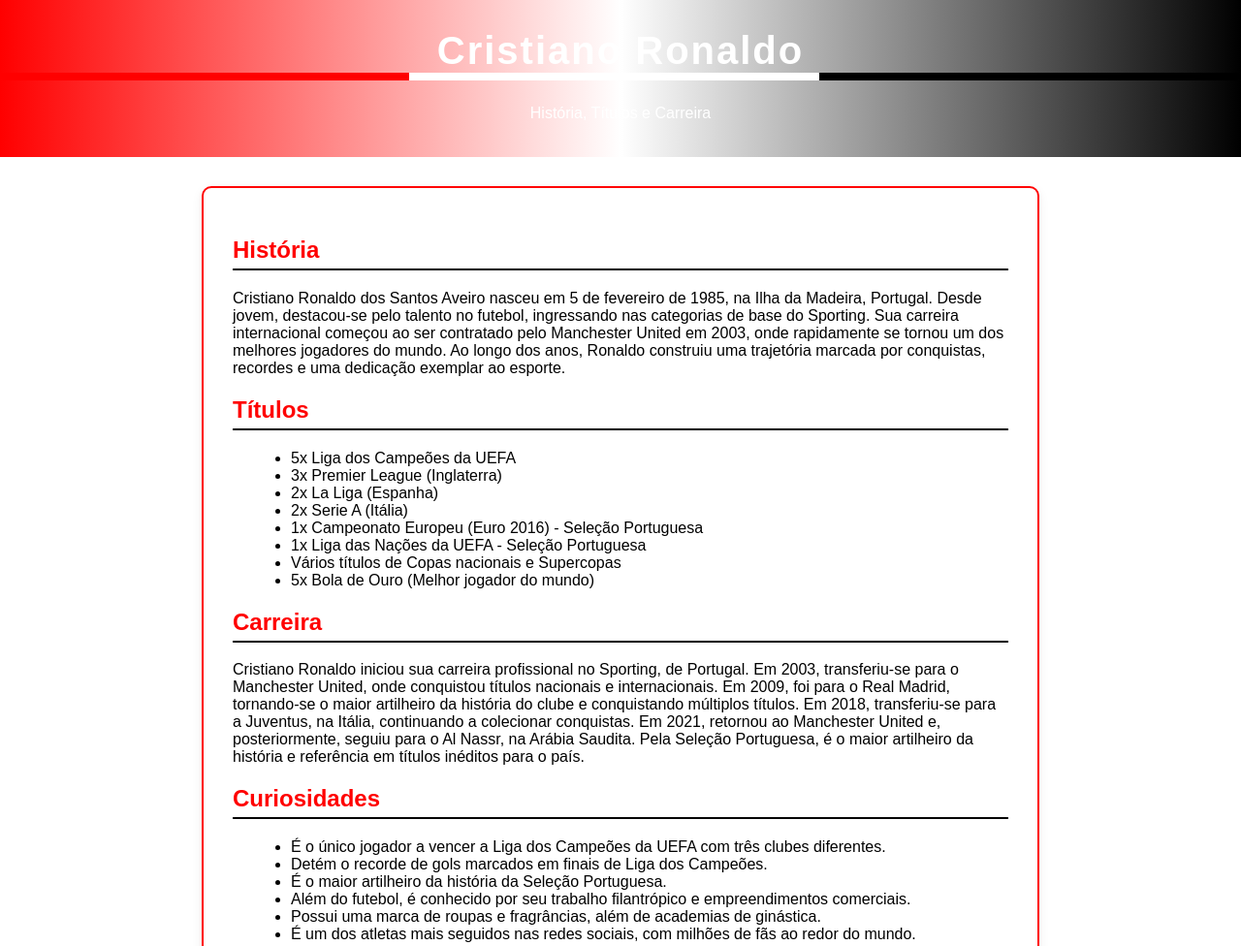
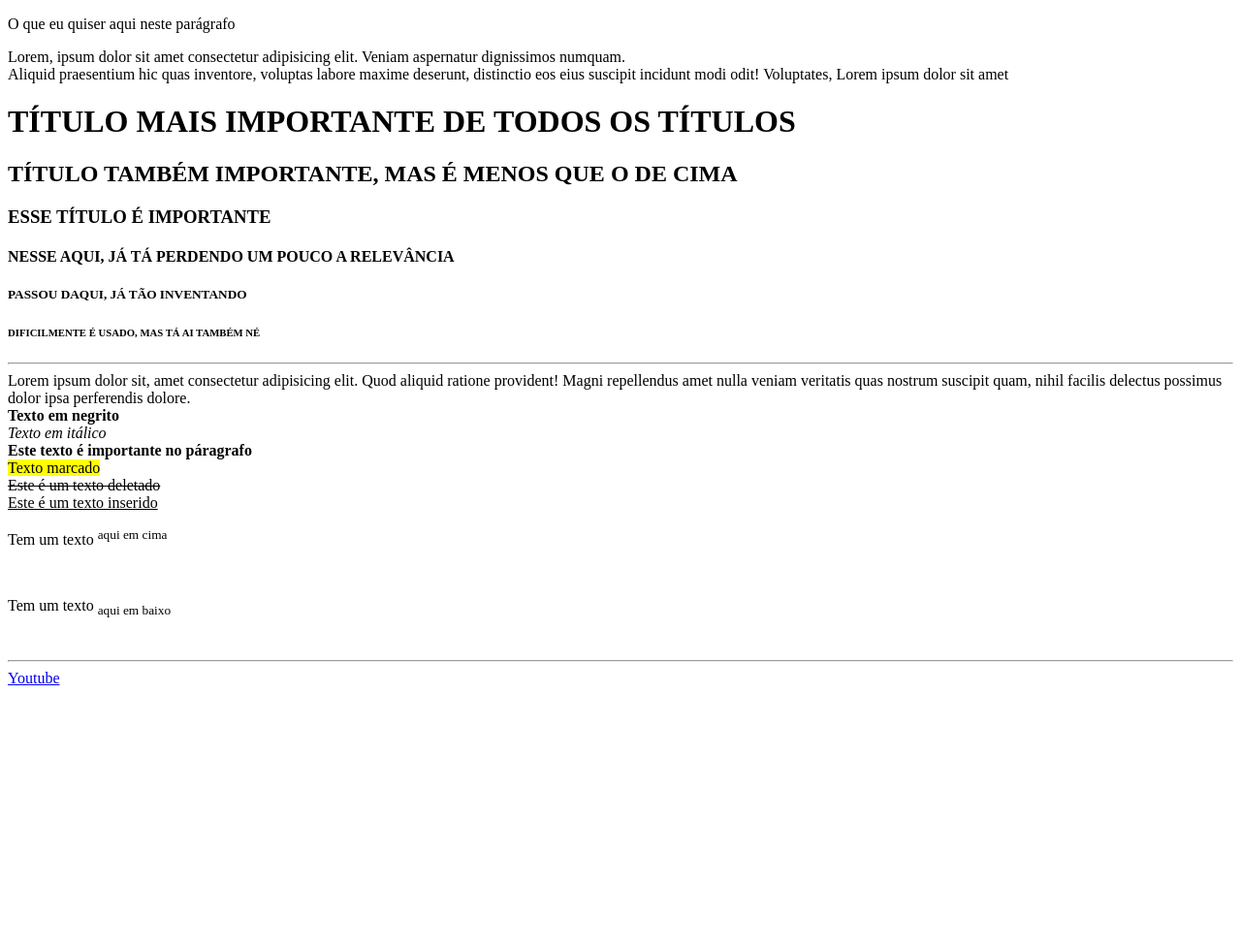
Before and after one commit to GregoryVelosoS/DDS-20-GREGORY-HTML-CSS, a plain HTML site: page 01-aula/index.html in a window 1280 px wide. Shown: the top 976 px of the page at 97% size. After the commit the page ends 879 px from the top, so only its background shows below. Drawn offline with Linux system fonts and the light colour scheme.

Commit message:
Criando as primeiras tags

```diff
--- a/01-aula/index.html
+++ b/01-aula/index.html
@@ -1,99 +1,62 @@
 <!DOCTYPE html>
-<html lang="pt-br">
+<html lang="pt-BR">
   <head>
-    <meta charset="UTF-8">
-    <title>Cristiano Ronaldo - História, Títulos e Carreira</title>
-    <style>
-        body {
-            font-family: Arial, sans-serif;
-            background-color: #fff;
-            color: #000;
-            margin: 0;
-            padding: 0;
-        }
-        header {
-            background: linear-gradient(90deg, #ff0000 0%, #fff 50%, #000 100%);
-            color: #fff;
-            padding: 30px 0 20px 0;
-            text-align: center;
-        }
-        h1 {
-            margin: 0;
-            font-size: 2.5em;
-            letter-spacing: 2px;
-        }
-        .container {
-            max-width: 800px;
-            margin: 30px auto;
-            background: #fff;
-            border: 2px solid #ff0000;
-            border-radius: 10px;
-            padding: 30px;
-            box-shadow: 0 4px 12px rgba(0,0,0,0.07);
-        }
-        h2 {
-            color: #ff0000;
-            border-bottom: 2px solid #000;
-            padding-bottom: 5px;
-        }
-        ul {
-            margin-left: 20px;
-        }
-        .spfc-bar {
-            height: 8px;
-            background: linear-gradient(90deg, #ff0000 33%, #fff 33%, #fff 66%, #000 66%);
-            margin-bottom: 25px;
-            border-radius: 4px;
-        }
-        @media (max-width: 600px) {
-            .container {
-                padding: 15px;
-            }
-            h1 {
-                font-size: 1.5em;
-            }
-        }
-    </style>
+    <meta charset="UTF-8" />
+    <meta name="viewport" content="width=device-width, initial-scale=1.0" />
+    <title>Aula 1</title>
   </head>
   <body>
-    <header>
-        <h1>Cristiano Ronaldo</h1>
-        <div class="spfc-bar"></div>
-        <p>História, Títulos e Carreira</p>
-    </header>
-    <div class="container">
-        <h2>História</h2>
+    <!-- A tag p é para fazer parágrafos -->
+    <p>O que eu quiser aqui neste parágrafo</p>
+
     <p>
-            Cristiano Ronaldo dos Santos Aveiro nasceu em 5 de fevereiro de 1985, na Ilha da Madeira, Portugal. Desde jovem, destacou-se pelo talento no futebol, ingressando nas categorias de base do Sporting. Sua carreira internacional começou ao ser contratado pelo Manchester United em 2003, onde rapidamente se tornou um dos melhores jogadores do mundo. Ao longo dos anos, Ronaldo construiu uma trajetória marcada por conquistas, recordes e uma dedicação exemplar ao esporte.
+      Lorem, ipsum dolor sit amet consectetur adipisicing elit. Veniam
+      aspernatur dignissimos numquam.<br />Aliquid praesentium hic quas
+      inventore, voluptas labore maxime deserunt, distinctio eos eius suscipit
+      incidunt modi odit! Voluptates, Lorem ipsum dolor sit amet
     </p>
 
-        <h2>Títulos</h2>
-        <ul>
-            <li>5x Liga dos Campeões da UEFA</li>
-            <li>3x Premier League (Inglaterra)</li>
-            <li>2x La Liga (Espanha)</li>
-            <li>2x Serie A (Itália)</li>
-            <li>1x Campeonato Europeu (Euro 2016) - Seleção Portuguesa</li>
-            <li>1x Liga das Nações da UEFA - Seleção Portuguesa</li>
-            <li>Vários títulos de Copas nacionais e Supercopas</li>
-            <li>5x Bola de Ouro (Melhor jogador do mundo)</li>
-        </ul>
+    <!-- Tags h para títulos -->
+    <h1>TÍTULO MAIS IMPORTANTE DE TODOS OS TÍTULOS</h1>
+    <h2>TÍTULO TAMBÉM IMPORTANTE, MAS É MENOS QUE O DE CIMA</h2>
+    <h3>ESSE TÍTULO É IMPORTANTE</h3>
+    <h4>NESSE AQUI, JÁ TÁ PERDENDO UM POUCO A RELEVÂNCIA</h4>
+    <h5>PASSOU DAQUI, JÁ TÃO INVENTANDO</h5>
+    <h6>DIFICILMENTE É USADO, MAS TÁ AI TAMBÉM NÉ</h6>
 
-        <h2>Carreira</h2>
-        <p>
-            Cristiano Ronaldo iniciou sua carreira profissional no Sporting, de Portugal. Em 2003, transferiu-se para o Manchester United, onde conquistou títulos nacionais e internacionais. Em 2009, foi para o Real Madrid, tornando-se o maior artilheiro da história do clube e conquistando múltiplos títulos. Em 2018, transferiu-se para a Juventus, na Itália, continuando a colecionar conquistas. Em 2021, retornou ao Manchester United e, posteriormente, seguiu para o Al Nassr, na Arábia Saudita. Pela Seleção Portuguesa, é o maior artilheiro da história e referência em títulos inéditos para o país.
-        </p>
-        <h2>Curiosidades</h2>
-        <ul>
-            <li>É o único jogador a vencer a Liga dos Campeões da UEFA com três clubes diferentes.</li>
-            <li>Detém o recorde de gols marcados em finais de Liga dos Campeões.</li>
-            <li>É o maior artilheiro da história da Seleção Portuguesa.</li>
-            <li>Além do futebol, é conhecido por seu trabalho filantrópico e empreendimentos comerciais.</li>
-            <li>Possui uma marca de roupas e fragrâncias, além de academias de ginástica.</li>
-            <li>É um dos atletas mais seguidos nas redes sociais, com milhões de fãs
-            ao redor do mundo.</li>
-        </ul>
+    <hr />
 
-    </div>
+    <text>
+      Lorem ipsum dolor sit, amet consectetur adipisicing elit. Quod aliquid
+      ratione provident! Magni repellendus amet nulla veniam veritatis quas
+      nostrum suscipit quam, nihil facilis delectus possimus dolor ipsa
+      perferendis dolore.
+    </text>
+
+    <br />
+    <b>Texto em negrito </b>
+    <br />
+    <i>Texto em itálico</i>
+    <br />
+    <strong>Este texto é importante no páragrafo</strong>
+    <br />
+    <mark>Texto marcado</mark>
+    <br />
+    <del>Este é um texto deletado</del>
+    <br />
+    <ins>Este é um texto inserido</ins>
+    <br />
+    <p>Tem um texto <sup>aqui em cima</sup></p>
+    <br />
+    <p>Tem um texto <sub>aqui em baixo</sub></p>
+    <br />
+
+    <hr />
+
+    <a href="#" target="_blank">
+        Youtube
+    </a>
+
+    <br /><br /><br /><br /><br /><br /><br /><br /><br /><br />
   </body>
 </html>
```
Also changed, not shown: Exercícios/Exercício-1/index.html (added, +33 -0 lines). Lines whose indentation alone changed are shown as unchanged.
